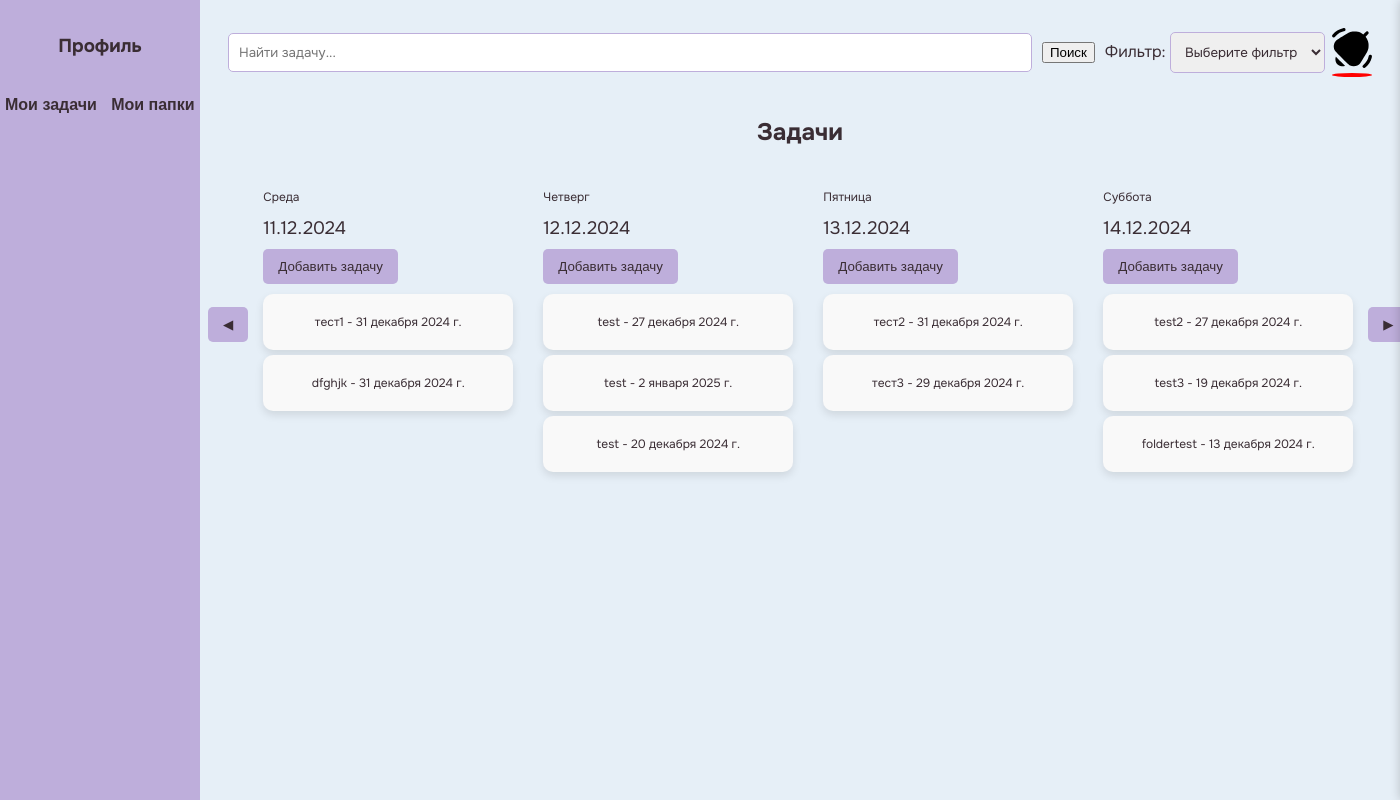
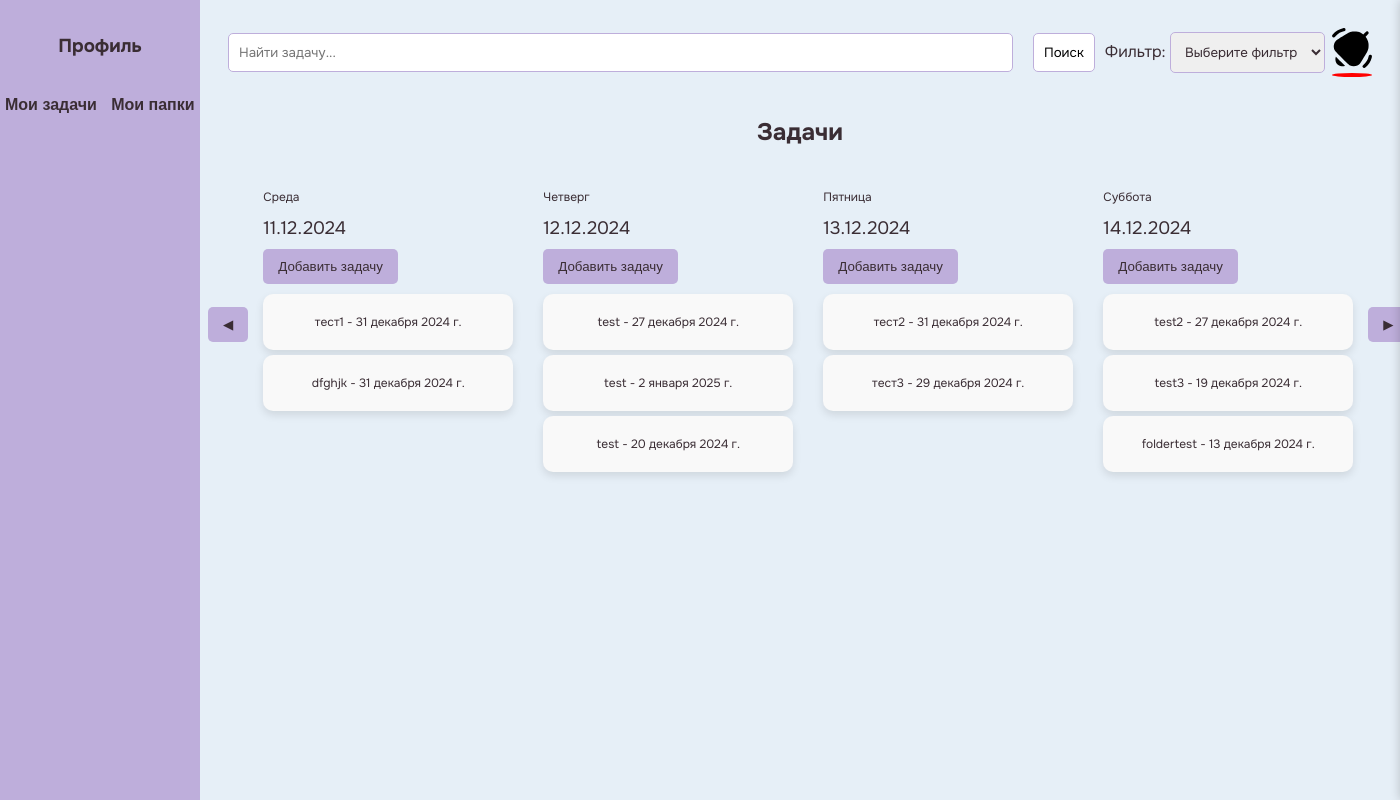
Before and after one commit to DMetka/daily, a Django app: page / in a window 1400 px wide; the page is wider, and only the part inside the window is pictured. Run offline with Django 5.2, Linux system fonts and the light colour scheme; data comes from the database, SQL or seed files in the repository; data that the repository does not hold is empty.

Commit message:
добавлен css для кнопки поиска

```diff
--- a/tasks/static/tasks/css/main.css
+++ b/tasks/static/tasks/css/main.css
@@ -29,6 +29,17 @@ a{
     border: 1px solid #beaedb;
     border-radius: 5px;
     font-family: onest;
+}
+
+.search-button{
+    position: relative;
+    margin-left: 10px;
+    border:  1px solid #beaedb;
+    border-radius: 5px;
+    background-color: white;
+    cursor: pointer;
+    font-family: onest;
+    padding: 10px;
 }
 
 .filter-container {
--- a/templates/tasks/index.html
+++ b/templates/tasks/index.html
@@ -22,7 +22,7 @@
     <div class = "task_area">
         <div class ="search-container">
             <input type="text" placeholder="Найти задачу..." class="search-input" id="search-input">
-            <button id="search-button">Поиск</button>
+            <button class="search-button" id="search-button" >Поиск</button>
             <div id="search-results"></div> <!--пока найденные задачи выводятся сюда, сейчас придумаю как и куда их выводить-->
 
             <div class="filter-container">
```
